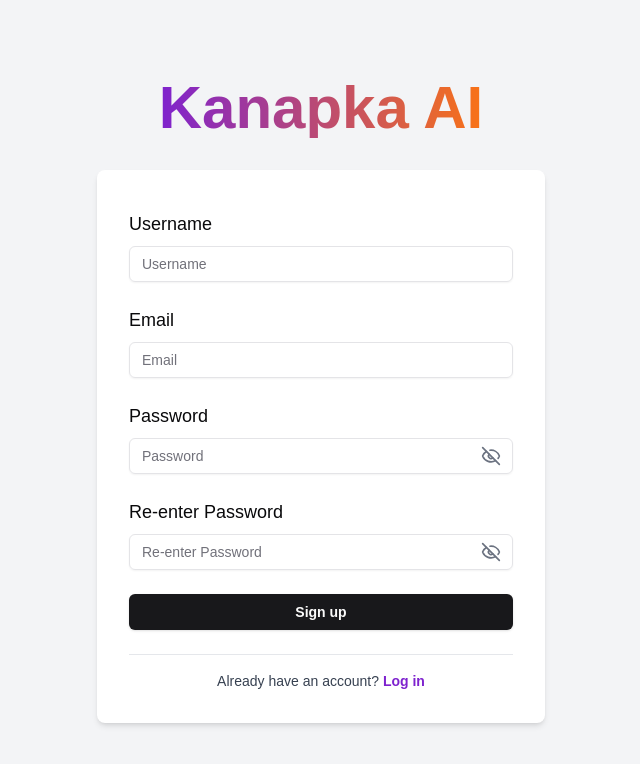
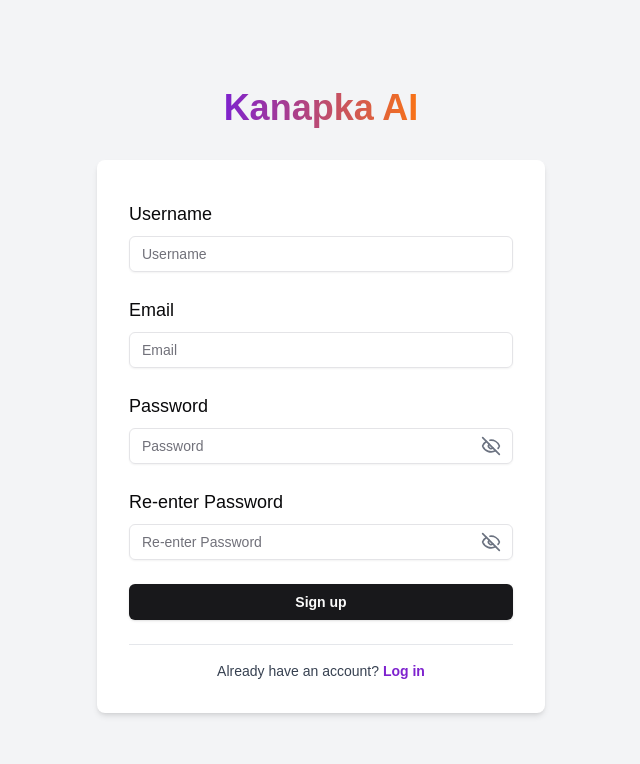
Before and after one commit to Glider6014/kanapka-ai, a Next.js app: page /user/signup in a window 1280 px wide. Shown: the top 764 px of the page, without its empty margins (319-959 px from the left). Built offline with nearby package versions, Linux system fonts and the light colour scheme; what tailwindcss-motion would draw is missing.

Commit message:
logo component used in login and register page

```diff
--- a/app/user/signin/page.tsx
+++ b/app/user/signin/page.tsx
@@ -16,15 +16,12 @@ import {
   FormItem,
   FormMessage,
 } from "@/components/ui/form";
+import { Logo } from "@/components/Logo";
 
 //Form validation scheme
 const formSchema = z.object({
-  email: z
-    .string()
-    .email("Invalid email address."),
-  password: z
-    .string()
-    .min(6, "Password must be at least 6 characters."),
+  email: z.string().email("Invalid email address."),
+  password: z.string().min(6, "Password must be at least 6 characters."),
 });
 
 export default function Home() {
@@ -50,9 +47,7 @@ export default function Home() {
       <div className="flex w-full max-w-6xl items-center justify-between flex-col md:flex-row">
         {/* Title and description section */}
         <div className="w-full md:w-1/2 pr-8 mb-8 md:mb-0">
-          <p className="text-4xl md:text-6xl font-bold bg-gradient-to-r from-purple-700 to-orange-500 bg-clip-text text-transparent text-center md:text-left">
-            Kanapka AI
-          </p>
+          <Logo mobileFontSize="text-4xl" desktopFontSize="text-6xl" />
           <p className="text-xl mt-4 text-gray-600 leading-relaxed hidden md:block">
             Welcome to Kanapka AI - your intelligent assistant. Sign in, to
             start using our unique features.
--- a/app/user/signup/page.tsx
+++ b/app/user/signup/page.tsx
@@ -16,6 +16,7 @@ import {
   FormItem,
   FormMessage,
 } from "@/components/ui/form";
+import { Logo } from "@/components/Logo";
 
 //Form validation scheme
 const formSchema = z
@@ -73,9 +74,7 @@ export default function Home() {
       <div className="flex flex-col w-full max-w-6xl items-center justify-center">
         {/* Title - Kanapka AI */}
         <div className="mb-8">
-          <p className="text-4xl md:text-6xl font-bold bg-gradient-to-r from-purple-700 to-orange-500 bg-clip-text text-transparent text-center">
-            Kanapka AI
-          </p>
+          <Logo mobileFontSize="text-4xl" desktopFontSize="text-6xl" />
         </div>
 
         {/* Form */}
--- a/app/user/status/page.tsx
+++ b/app/user/status/page.tsx
@@ -1,5 +1,6 @@
 "use client";
 
+import { Logo } from "@/components/Logo";
 import { useSession, signIn, signOut } from "next-auth/react";
 import { useState } from "react";
 
@@ -15,6 +16,9 @@ export default function Home() {
 
   return (
     <main className="min-h-screen p-8">
+      <div className="flex justify-center mb-6">
+        <Logo mobileFontSize="text-4xl" desktopFontSize="text-6xl" />
+      </div>
       <div className="max-w-2xl mx-auto space-y-6">
         {/* Session Status */}
         <div className="p-4 bg-gray-100 rounded-lg">
```
